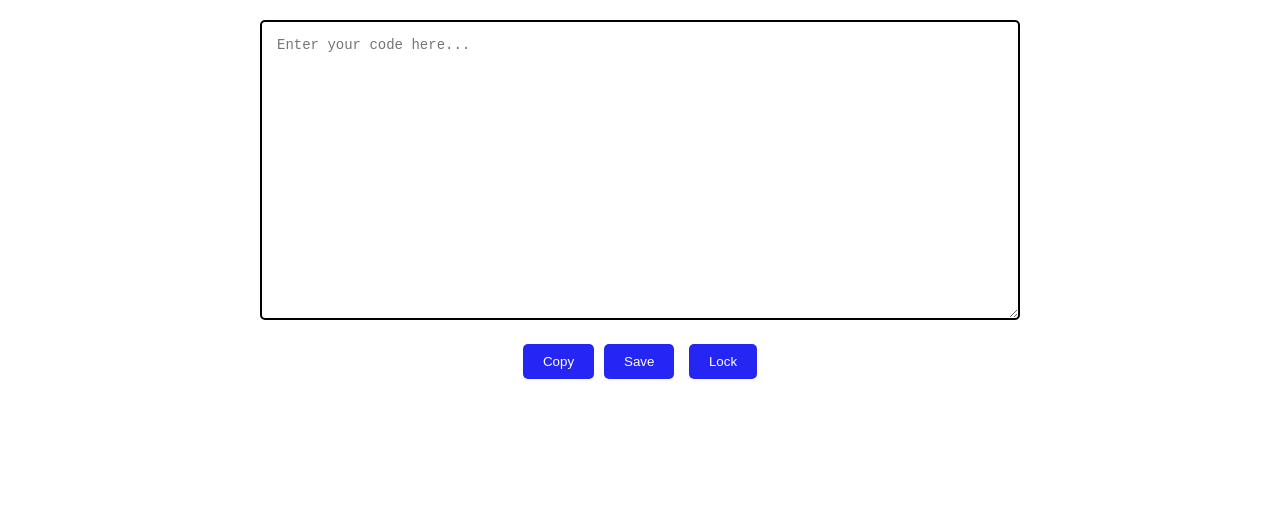
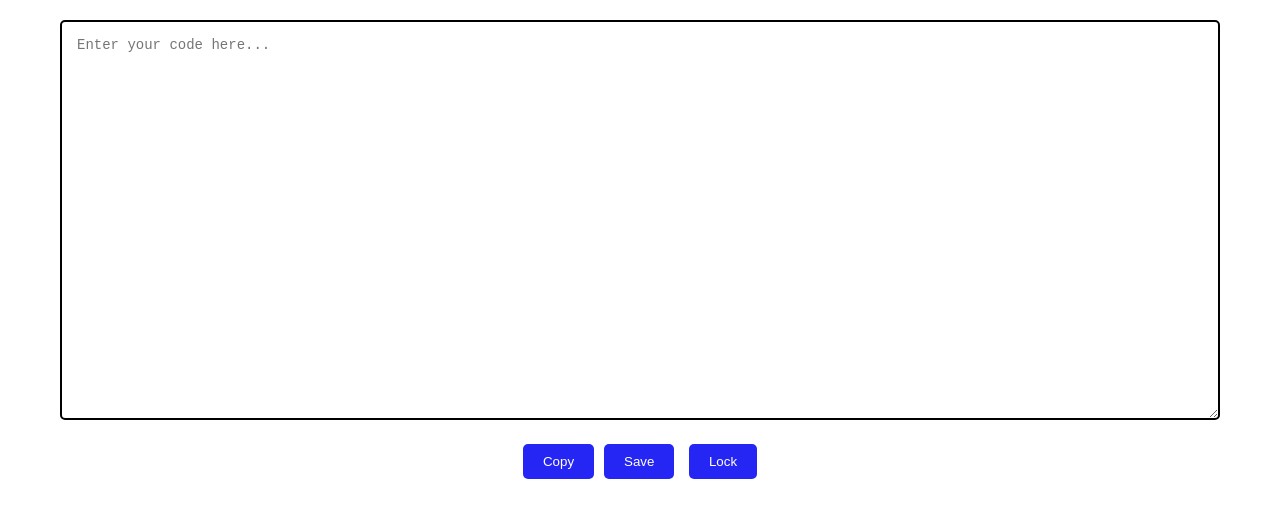
Before and after one commit to Akash456789/CodeEditor, a React (Create React App) app: page / in a window 1280 px wide. Shown: the top 518 px of the page. Built offline with nearby package versions, Linux system fonts and the light colour scheme.

Commit message:
Your commit message here

```diff
--- a/src/App.css
+++ b/src/App.css
@@ -9,8 +9,8 @@ body {
 }
 
 .code-editor-container {
-    width: 90%;
-    max-width: 800px;
+    width: 100%;
+    max-width: 1200px;
     margin: 0 auto;
     border-radius: 10px;
     padding: 20px;
@@ -39,7 +39,7 @@ body {
 
 .code-input {
     width: 100%;
-    height: 300px;
+    height: 400px;
     padding: 15px;
     font-family: 'Courier New', monospace;
     font-size: 14px;
```
